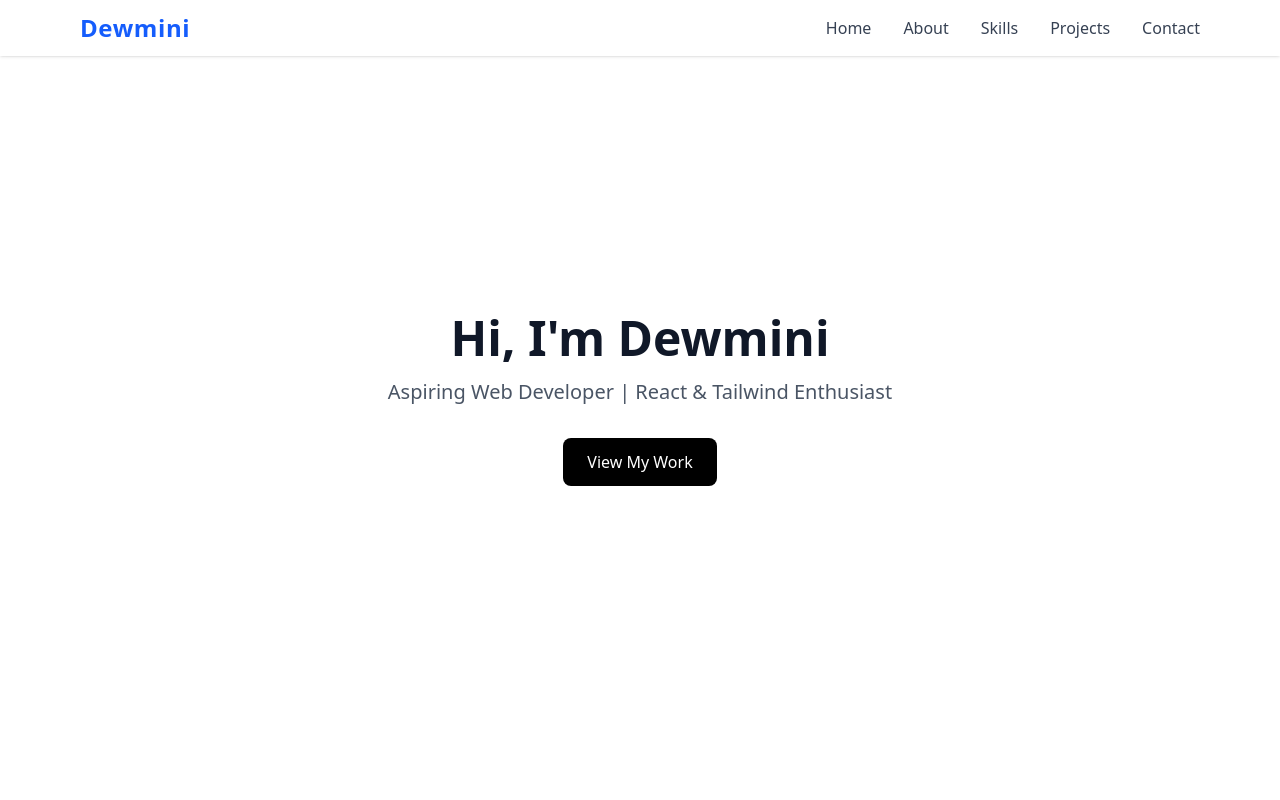
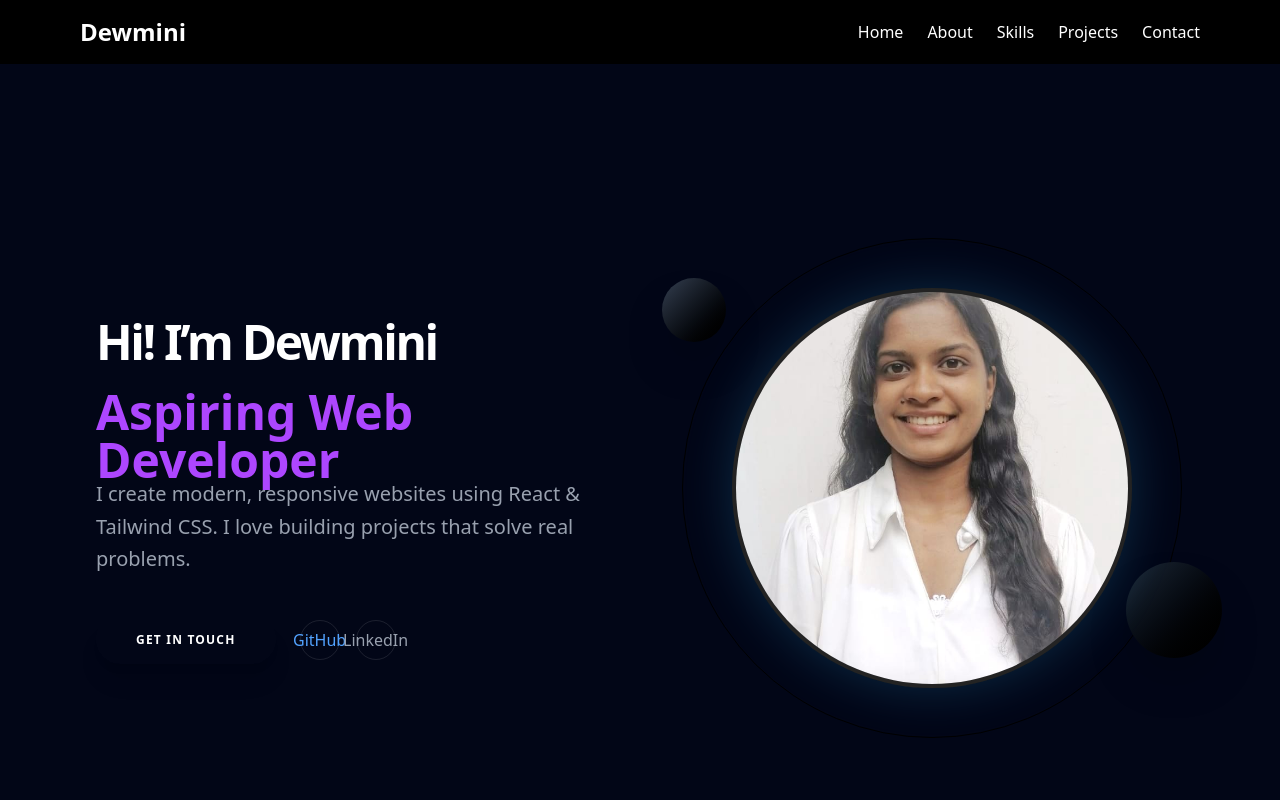
Before and after one commit to dew-02/dewmini_portfolio_web, a React (Vite) app: page / in a window 1280 px wide. Shown: the top 800 px of the page. Built offline with nearby package versions, Linux system fonts and the light colour scheme.

Commit message:
Day 4: Styled Hero section and added Navbar background

```diff
--- a/src/App.jsx
+++ b/src/App.jsx
@@ -1,3 +1,4 @@
+import React from "react";
 import Navbar from "./components/Navbar";
 import Hero from "./components/Hero";
 import About from "./components/About";
@@ -7,13 +8,15 @@ import Contact from "./components/Contact";
 
 function App() {
   return (
-    <div className="font-sans text-gray-900">
+    <div className="font-sans bg-white text-black">
       <Navbar />
-      <Hero />
-      <About />
-      <Skills />
-      <Projects />
-      <Contact />
+      <main className="mt-16">
+        <Hero />
+        <About />
+        <Skills />
+        <Projects />
+        <Contact />
+      </main>
     </div>
   );
 }
--- a/src/components/Hero.jsx
+++ b/src/components/Hero.jsx
@@ -1,37 +1,80 @@
-import { motion } from "framer-motion";
+import React from "react";
 
 export default function Hero() {
   return (
-    <section className="min-h-screen flex flex-col justify-center items-center text-center px-4">
+    <section
+      id="home"
+      className="relative min-h-screen pt-32 pb-20 flex items-center overflow-hidden bg-[#020617]"
+    >
+      <div className="container mx-auto px-6 md:px-12 lg:px-24 relative z-10">
+        <div className="flex flex-col lg:flex-row items-center gap-20">
+          {/* Text content */}
+          <div className="flex-1 text-center lg:text-left">
 
-      <motion.h1
-        initial={{ opacity: 0, y: -40 }}
-        animate={{ opacity: 1, y: 0 }}
-        transition={{ duration: 0.8 }}
-        className="text-5xl font-bold mb-4"
-      >
-        Hi, I'm Dewmini
-      </motion.h1>
 
-      <motion.p
-        initial={{ opacity: 0 }}
-        animate={{ opacity: 1 }}
-        transition={{ delay: 0.6 }}
-        className="text-xl text-gray-600 mb-8"
-      >
-        Aspiring Web Developer | React & Tailwind Enthusiast
-      </motion.p>
+            <h1 className="text-5xl md:text-4xl lg:text-5xl font-black text-white tracking-tighter mb-4 leading-tight">
+              Hi! I’m <span className="text-accent">Dewmini</span>
+            </h1>
 
-      <motion.a
-        href="#projects"
-        initial={{ opacity: 0, scale: 0.8 }}
-        animate={{ opacity: 1, scale: 1 }}
-        transition={{ delay: 1 }}
-        className="bg-black text-white px-6 py-3 rounded-lg hover:opacity-80"
-      >
-        View My Work
-      </motion.a>
+            <h2 className="text-3xl md:text-4xl lg:text-5xl font-bold text-purple-500 mb-8 h-[1.2em]">
+  Aspiring Web Developer
+</h2>
 
+
+            <p className="text-gray-400 text-lg md:text-xl leading-relaxed mb-10 max-w-xl mx-auto lg:mx-0">
+              I create modern, responsive websites using React & Tailwind CSS. I love building projects that solve real problems.
+            </p>
+
+            <div className="flex flex-col sm:flex-row items-center gap-6 justify-center lg:justify-start">
+              <a
+                href="#contact"
+                className="px-10 py-4 bg-accent hover:bg-accent/90 text-white text-xs font-black tracking-widest rounded-full transition-all shadow-xl shadow-accent/20 hover:scale-105 active:scale-95"
+              >
+                GET IN TOUCH
+              </a>
+
+              <div className="flex items-center gap-4">
+                <a
+                  href="https://github.com/dew-02"
+                  target="_blank"
+                  rel="noopener noreferrer"
+                  className="w-10 h-10 flex items-center justify-center border border-white/10 rounded-full text-blue-400 hover:text-white hover:border-accent hover:bg-accent/10 transition-all duration-300"
+                >
+                  GitHub
+                </a>
+
+                <a
+                  href="https://www.linkedin.com/in/dewmini/"
+                  target="_blank"
+                  rel="noopener noreferrer"
+                  className="w-10 h-10 flex items-center justify-center border border-white/10 rounded-full text-gray-400 hover:text-white hover:border-accent hover:bg-accent/10 transition-all duration-300"
+                >
+                  LinkedIn
+                </a>
+              </div>
+            </div>
+          </div>
+
+          {/* Hero image / floating circles */}
+          <div className="flex-1 relative">
+            <div className="relative w-[320px] h-[320px] md:w-[500px] md:h-[500px] mx-auto flex items-center justify-center">
+              <div className="absolute inset-0 border-[1px] border-accent/20 rounded-full animate-spin-slow"></div>
+              <div className="absolute inset-[10%] border-[2px] border-dashed border-white/5 rounded-full animate-reverse-spin"></div>
+              <div className="absolute inset-[10%] border-[1px] border-accent/10 rounded-full"></div>
+              <div className="absolute top-10 -left-5 w-16 h-16 bg-gradient-to-br from-gray-700 to-black rounded-full shadow-2xl animate-float-slow"></div>
+              <div className="absolute bottom-20 -right-10 w-24 h-24 bg-gradient-to-br from-gray-800 to-black rounded-full shadow-2xl animate-float-slow"></div>
+              <div className="relative w-[80%] h-[80%] rounded-full overflow-hidden border-4 border-white/10 shadow-[0_0_50px_rgba(56,189,248,0.2)] flex items-center justify-center bg-[#0a0a0a]">
+                <div className="absolute inset-0 bg-gradient-to-b from-accent/10 via-transparent to-transparent opacity-50"></div>
+                <img
+                  src="src/assets/me.jpeg" // replace with your photo
+                  alt="Dewmini"
+                  className="object-cover transition-transform duration-1000 hover:scale-110"
+                />
+              </div>
+            </div>
+          </div>
+        </div>
+      </div>
     </section>
   );
 }
--- a/src/components/Navbar.jsx
+++ b/src/components/Navbar.jsx
@@ -1,74 +1,19 @@
-import React, { useState } from "react";
+// src/components/Navbar.jsx
+import React from "react";
 
 export default function Navbar() {
-  const [open, setOpen] = useState(false);
-
-  const links = [
-    { id: "home", label: "Home" },
-    { id: "about", label: "About" },
-    { id: "skills", label: "Skills" },
-    { id: "projects", label: "Projects" },
-    { id: "contact", label: "Contact" },
-  ];
-
-  const handleClick = (id) => {
-    const el = document.getElementById(id);
-    if (el) el.scrollIntoView({ behavior: "smooth" });
-    setOpen(false);
-  };
-
   return (
-    <nav className="w-full bg-white/80 backdrop-blur-md shadow-sm fixed top-0 left-0 z-50">
-      <div className="max-w-6xl mx-auto px-4 py-3 flex justify-between items-center">
-        {/* Logo */}
-        <div
-          className="text-2xl font-extrabold tracking-wide text-blue-600 cursor-pointer"
-          onClick={() => handleClick("home")}
-        >
-          Dewmini
-        </div>
-
-        {/* Desktop Menu */}
-        <ul className="hidden md:flex space-x-8 font-medium">
-          {links.map((link) => (
-            <li key={link.id}>
-              <button
-                onClick={() => handleClick(link.id)}
-                className="relative group text-gray-700 hover:text-blue-600 transition"
-              >
-                {link.label}
-                <span className="absolute left-0 -bottom-1 w-0 h-0.5 bg-blue-600 transition-all group-hover:w-full"></span>
-              </button>
-            </li>
-          ))}
+    <nav className="w-full bg-black bg-opacity-70 fixed top-0 left-0 z-50">
+      <div className="max-w-6xl mx-auto px-4 py-4 flex justify-between items-center">
+        <div className="text-2xl font-bold text-white">Dewmini</div>
+        <ul className="flex space-x-6 text-white">
+          <li><a href="#home" className="hover:text-blue-400">Home</a></li>
+          <li><a href="#about" className="hover:text-blue-400">About</a></li>
+          <li><a href="#skills" className="hover:text-blue-400">Skills</a></li>
+          <li><a href="#projects" className="hover:text-blue-400">Projects</a></li>
+          <li><a href="#contact" className="hover:text-blue-400">Contact</a></li>
         </ul>
-
-        {/* Mobile Button */}
-        <button
-          className="md:hidden text-2xl"
-          onClick={() => setOpen(!open)}
-        >
-          {open ? "✕" : "☰"}
-        </button>
       </div>
-
-      {/* Mobile Menu */}
-      {open && (
-        <div className="md:hidden bg-white shadow-lg border-t">
-          <ul className="flex flex-col items-center py-4 space-y-4 font-medium">
-            {links.map((link) => (
-              <li key={link.id}>
-                <button
-                  onClick={() => handleClick(link.id)}
-                  className="text-gray-700 hover:text-blue-600 transition"
-                >
-                  {link.label}
-                </button>
-              </li>
-            ))}
-          </ul>
-        </div>
-      )}
     </nav>
   );
 }
--- a/tailwind.config.js
+++ b/tailwind.config.js
@@ -1,9 +1,23 @@
 /** @type {import('tailwindcss').Config} */
-export default {
-  content: [
-    "./index.html",
-    "./src/**/*.{js,jsx,ts,tsx}",
-  ],
-  theme: { extend: {} },
+module.exports = {
+  content: ["./index.html", "./src/**/*.{js,jsx}"],
+  theme: {
+    extend: {
+      colors: {
+        accent: "#38BDF8", // your main accent color (blue)
+      },
+      animation: {
+        'spin-slow': 'spin 20s linear infinite',
+        'reverse-spin': 'spin 20s linear reverse infinite',
+        'float-slow': 'float 6s ease-in-out infinite',
+      },
+      keyframes: {
+        float: {
+          '0%, 100%': { transform: 'translateY(0)' },
+          '50%': { transform: 'translateY(-20px)' },
+        },
+      },
+    },
+  },
   plugins: [],
-}
+};
```
Also changed, not shown: src/assets/me.jpeg (added).
